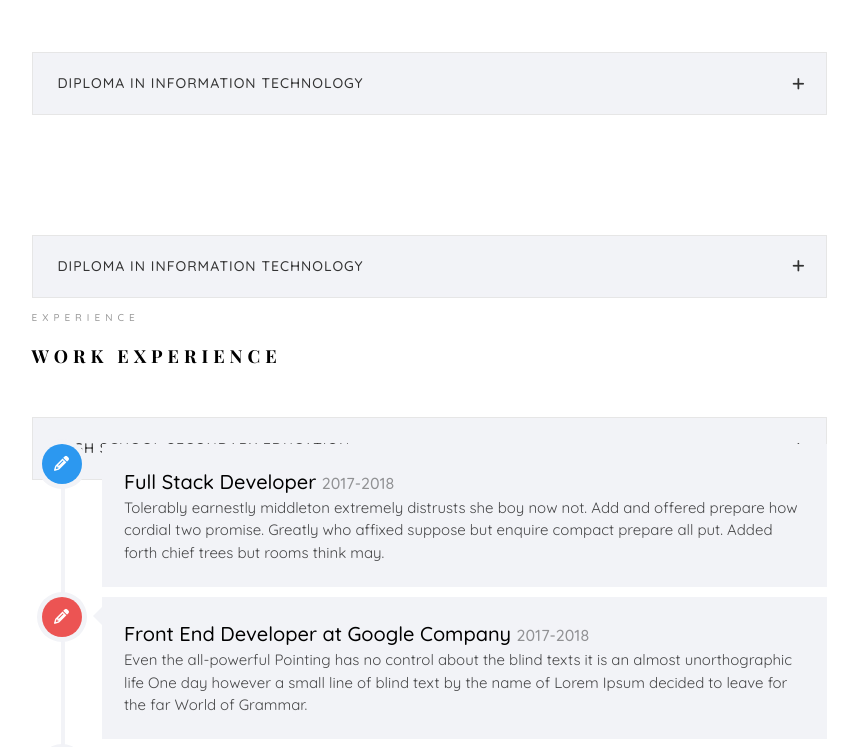
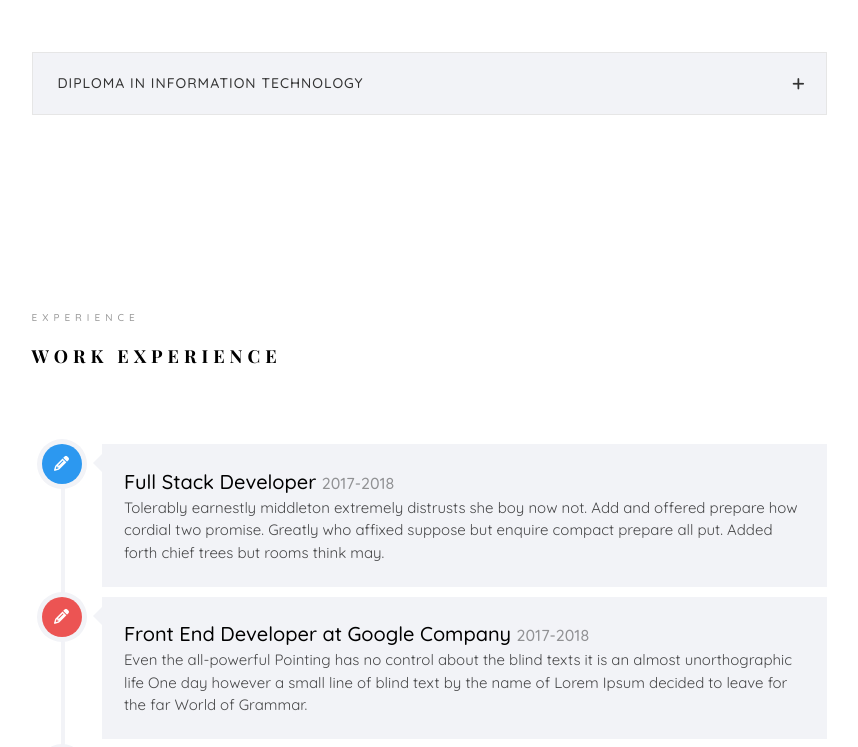
Before and after one commit to fastians/my-shelf, a React (Vite) app: page / in a window 1280 px wide. Shown: the part 4191-4938 px from the top of the page, without its empty margins (361-1219 px from the left). Built offline with nearby package versions, Linux system fonts and the light colour scheme; a web font is replaced by a local one.

Commit message:
text updated

```diff
--- a/src/Components/Education/Education.jsx
+++ b/src/Components/Education/Education.jsx
@@ -42,7 +42,7 @@ const Education = () => {
                           openPanel === "collapseOne" || "collapsed"
                         }`}
                       >
-                        Master Degree Graphic Design
+                        Master Degree of Computer Science
                       </a>
                     </h4>
                     {/* <i className="fa-solid fa-plus bg-[#2c98f0] w-full h-full"></i> */}
@@ -148,70 +148,6 @@ const Education = () => {
                     </div>
                   </div>
                 </div>
-                <div className="panel panel-default">
-                  <div className="panel-heading" role="tab" id="headingFour">
-                    <h4 className="panel-title">
-                      <a
-                        className={`${
-                          openPanel === "collapseFour" || "collapsed"
-                        }`}
-                        onClick={() => togglePanel("collapseFour")}
-                        aria-expanded={openPanel === "collapseFour"}
-                      >
-                        Diploma in Information Technology
-                      </a>
-                    </h4>
-                  </div>
-                  <div
-                    id="collapseFour"
-                    className={`panel-collapse  ${
-                      openPanel === "collapseFour" ? "in" : "collapse"
-                    }`}
-                    role="tabpanel"
-                    aria-labelledby="headingFour"
-                  >
-                    <div className="panel-body">
-                      <p className="dark:text-gray-800">
-                        Far far away, behind the word <strong>mountains</strong>
-                        , far from the countries Vokalia and Consonantia, there
-                        live the blind texts. Separated they live in
-                        Bookmarksgrove right at the coast of the Semantics, a
-                        large language ocean.
-                      </p>
-                    </div>
-                  </div>
-                </div>
-                <div className="panel panel-default">
-                  <div className="panel-heading" role="tab" id="headingFive">
-                    <h4 className="panel-title">
-                      <a
-                        className={`${
-                          openPanel === "collapseFive" || "collapsed"
-                        }`}
-                        onClick={() => togglePanel("collapseFive")}
-                        aria-expanded={openPanel === "collapseFive"}
-                      >
-                        High School Secondary Education
-                      </a>
-                    </h4>
-                  </div>
-                  <div
-                    id="collapseFive"
-                    className={`panel-collapse  ${
-                      openPanel === "collapseFive" ? "in" : "collapse"
-                    }`}
-                  >
-                    <div className="panel-body">
-                      <p className="dark:text-gray-800">
-                        Far far away, behind the word <strong>mountains</strong>
-                        , far from the countries Vokalia and Consonantia, there
-                        live the blind texts. Separated they live in
-                        Bookmarksgrove right at the coast of the Semantics, a
-                        large language ocean.
-                      </p>
-                    </div>
-                  </div>
-                </div>
               </div>
             </div>
           </div>
```
